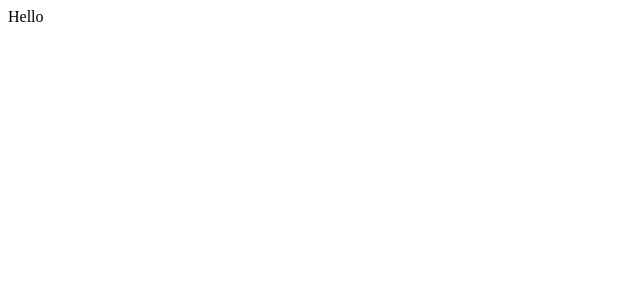
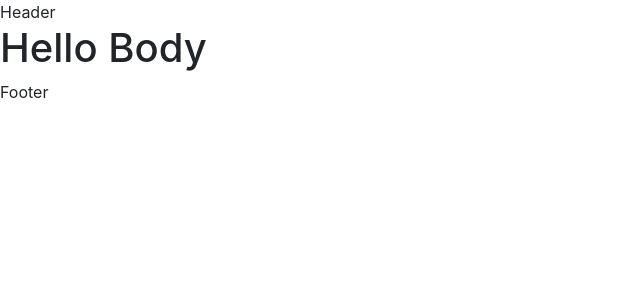
Before and after one commit to yjoung-7874/mern_stack, a React (Create React App) app in the folder client/: page / in a window 1280 px wide. Shown: the top 300 px of the page, without its empty margins (0-640 px from the left). Built offline with nearby package versions, Linux system fonts and the light colour scheme.

Commit message:
front-end

```diff
--- a/client/package.json
+++ b/client/package.json
@@ -7,7 +7,7 @@
     "@testing-library/react": "^11.2.5",
     "@testing-library/user-event": "^12.7.1",
     "bootstrap": "^4.6.0",
-    "connected-react-router": "^6.9.0",
+    "connected-react-router": "^6.9.1",
     "dotenv": "^8.2.0",
     "react": "^17.0.1",
     "react-dom": "^17.0.1",
--- a/client/public/index.html
+++ b/client/public/index.html
@@ -24,7 +24,7 @@
       work correctly both with client-side routing and a non-root public URL.
       Learn how to configure a non-root public URL by running `npm run build`.
     -->
-    <title>React App</title>
+    <title>MERN_stack</title>
   </head>
   <body>
     <noscript>You need to enable JavaScript to run this app.</noscript>
--- a/client/src/App.js
+++ b/client/src/App.js
@@ -1,10 +1,19 @@
 import React from 'react'
+import {Provider} from 'react-redux'
+import {ConnectedRouter} from 'connected-react-router'
+import store, {history} from './store'
+import MyRouter from './routes/Router'
+
+// bootstrap : CSS framework
+import "bootstrap/dist/css/bootstrap.min.css";
 
 const App = () => {
   return (
-    <div>
-      Hello
-    </div>
+    <Provider store={store}>
+      <ConnectedRouter history={history}>
+        <MyRouter />
+      </ConnectedRouter>
+    </Provider>
   );
 }
 
--- /dev/null
+++ b/client/src/components/Footer.js
@@ -0,0 +1,7 @@
+import React from 'react'
+
+const Footer = () => {
+  return <div>Footer</div>;
+};
+
+export default Footer;
--- /dev/null
+++ b/client/src/components/Header.js
@@ -0,0 +1,9 @@
+import React from 'react'
+
+const Header = () => {
+  return (
+    <div>Header</div>
+  );
+};
+
+export default Header
--- /dev/null
+++ b/client/src/redux/reducers/index.js
@@ -0,0 +1,8 @@
+import {combineReducers} from 'redux'
+import {connectRouter} from 'connected-react-router'
+
+const createRootReducer = (history) => combineReducers({
+  router: connectRouter(history),
+})
+
+export default createRootReducer;
--- /dev/null
+++ b/client/src/redux/sagas/index.js
@@ -0,0 +1,5 @@
+import {all} from 'redux-saga/effects'
+
+export default function* rootSaga() {
+  yield all([]);
+}
--- /dev/null
+++ b/client/src/routes/Router.js
@@ -0,0 +1,15 @@
+import React from 'react'
+import Header from '../components/Header'
+import Footer from '../components/Footer'
+
+const MyRouter = () => {
+  return (
+    <div>
+      <Header />
+      <h1> Hello Body </h1>
+      <Footer />
+    </div>
+  )
+}
+
+export default MyRouter;
--- /dev/null
+++ b/client/src/store.js
@@ -0,0 +1,32 @@
+// managing all states
+import {createStore, compose, applyMiddleware} from 'redux'
+import createSagaMiddleware from 'redux-saga'
+import {createBrowserHistory} from 'history'
+import {routerMiddleware} from 'connected-react-router'
+
+import createRootReducer from './redux/reducers/index'
+import rootSaga from './redux/sagas'
+
+export const history = createBrowserHistory()
+
+const sagaMiddleware = createSagaMiddleware()
+
+const initialState = {}
+
+const middlewares = [sagaMiddleware, routerMiddleware(history)]
+
+// help development by showing redux status
+const devtools = window.__REDUX_DEVTOOLS_EXTENSION_COMPOSE__
+
+const composeEnhancer =
+  process.env.NODE_ENV === "production" ? compose : devtools || compose;
+
+const store = createStore(
+  createRootReducer(history),
+  initialState,
+  composeEnhancer(applyMiddleware(...middlewares))
+)
+
+sagaMiddleware.run(rootSaga) // run sagaMiddleware on ./redux/sagas
+
+export default store
```
Also changed, not shown: 1 other file (tests, documents, lock files or other folders).
